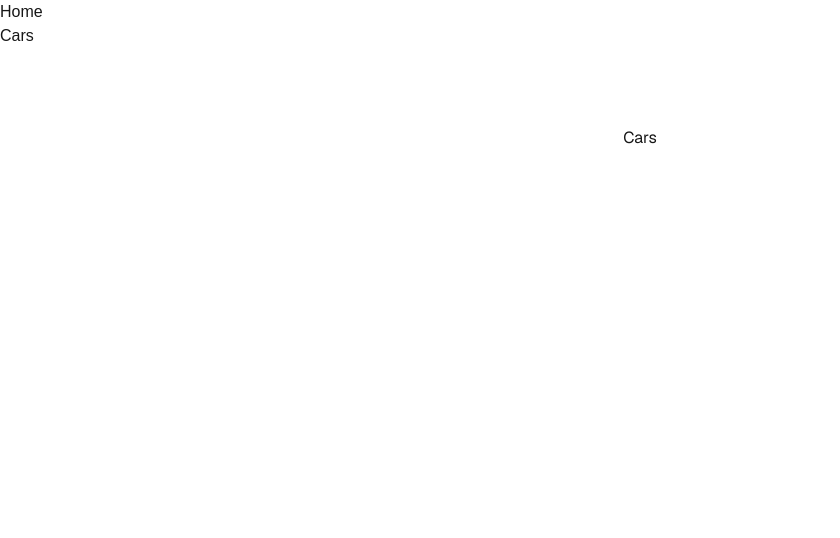
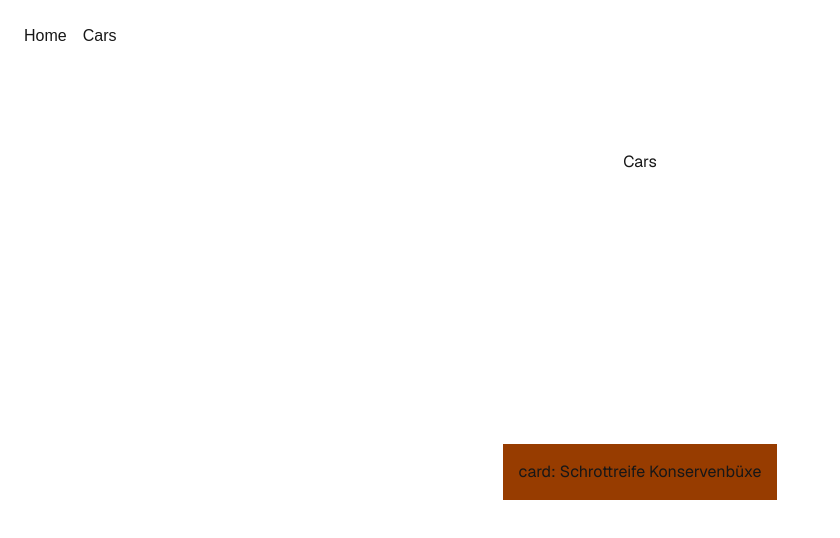
Before and after one commit to NateGantioler/SWP_5cWI_Web, a Next.js app in the folder react/: page /cars in a window 1280 px wide. Shown: the top 538 px of the page, without its empty margins (0-840 px from the left). Built offline with nearby package versions, Linux system fonts and the light colour scheme.

Commit message:
React video 2

```diff
--- a/react/app/cars/page.tsx
+++ b/react/app/cars/page.tsx
@@ -1,7 +1,23 @@
+import Card from "../components/cars/card";
+import { Car } from "../lib/types/types";
+
+const car: Car = {
+    name: "Schrottreife Konservenbüxe",
+    type: "Nissan Pixo",
+    price: 100,
+    color: "grey",
+    isDamaged: true,
+    motor: {
+        power: 100,
+        fuel: "Diesel",
+    }
+}
+
 export default function CarsPage() {
   return (
     <div className="grid grid-rows-[20px_1fr_20px] items-center justify-items-center min-h-screen p-8 pb-20 gap-16 sm:p-20 font-[family-name:var(--font-geist-sans)]">
         <h1>Cars</h1>
+        <Card car={car}/>
     </div>
   );
 }
--- /dev/null
+++ b/react/app/components/cars/card.tsx
@@ -0,0 +1,12 @@
+import React from 'react'
+import { Car } from '../../lib/types/types';
+
+type Props = {
+  car: Car;
+}
+
+export default function Card({ car }: Props) {
+  return (
+    <div className=" bg-amber-800 p-4">card: {car.name}</div>
+  )
+}
--- a/react/app/components/ui/menu.tsx
+++ b/react/app/components/ui/menu.tsx
@@ -6,11 +6,11 @@ type Props = {}
 export default function Menu({}: Props) {
   return (
     <div>
-        <ul>
-            <li>
+        <ul className="flex p-4">
+            <li className="p-2 hover:bg-gray-700">
                 <Link href="/">Home</Link>
             </li>
-            <li>
+            <li className="p-2 hover:bg-gray-700">
                 <Link href="/cars">Cars</Link>
             </li>
         </ul>
--- /dev/null
+++ b/react/app/lib/types/types.tsx
@@ -0,0 +1,13 @@
+export interface Motor {
+    power: number;
+    fuel: string;
+}
+
+export interface Car {
+    name: string;
+    type: string;
+    price: number;
+    color: string;
+    isDamaged: boolean;
+    motor: Motor;
+}
```
